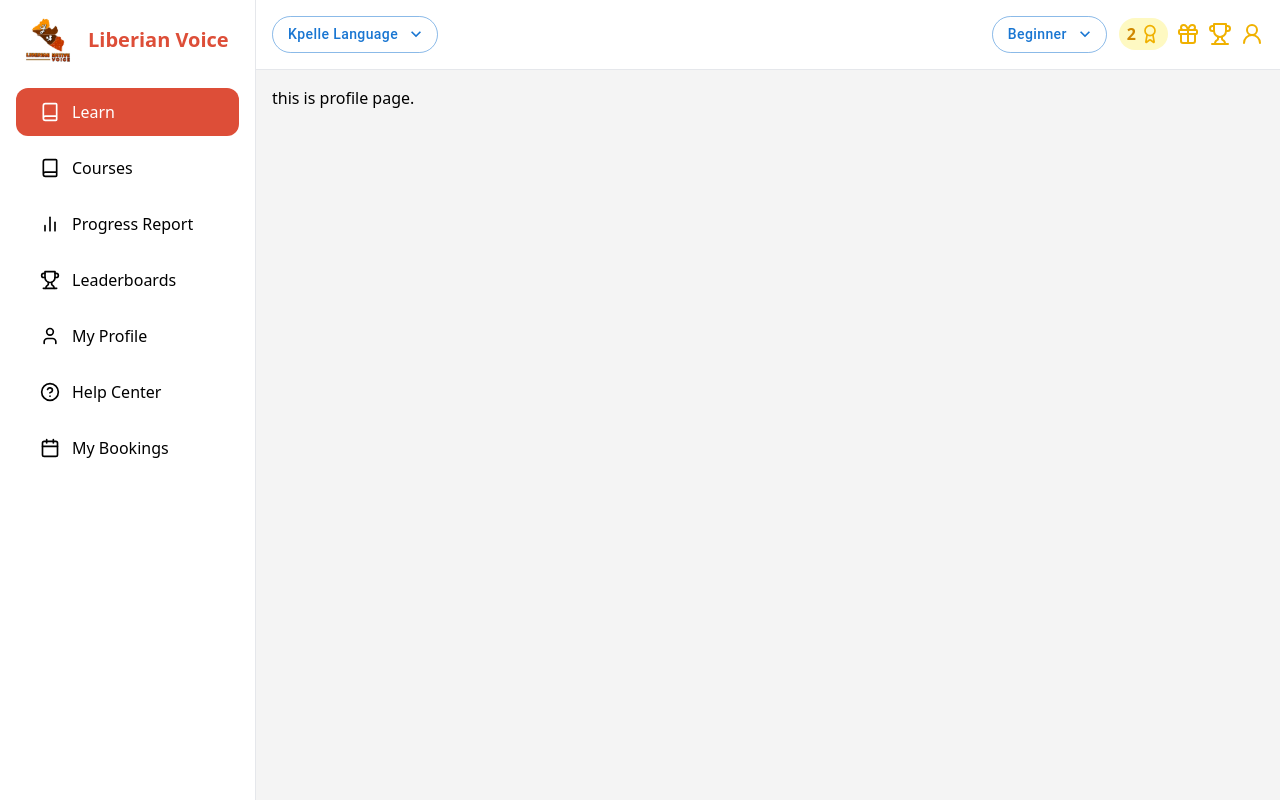
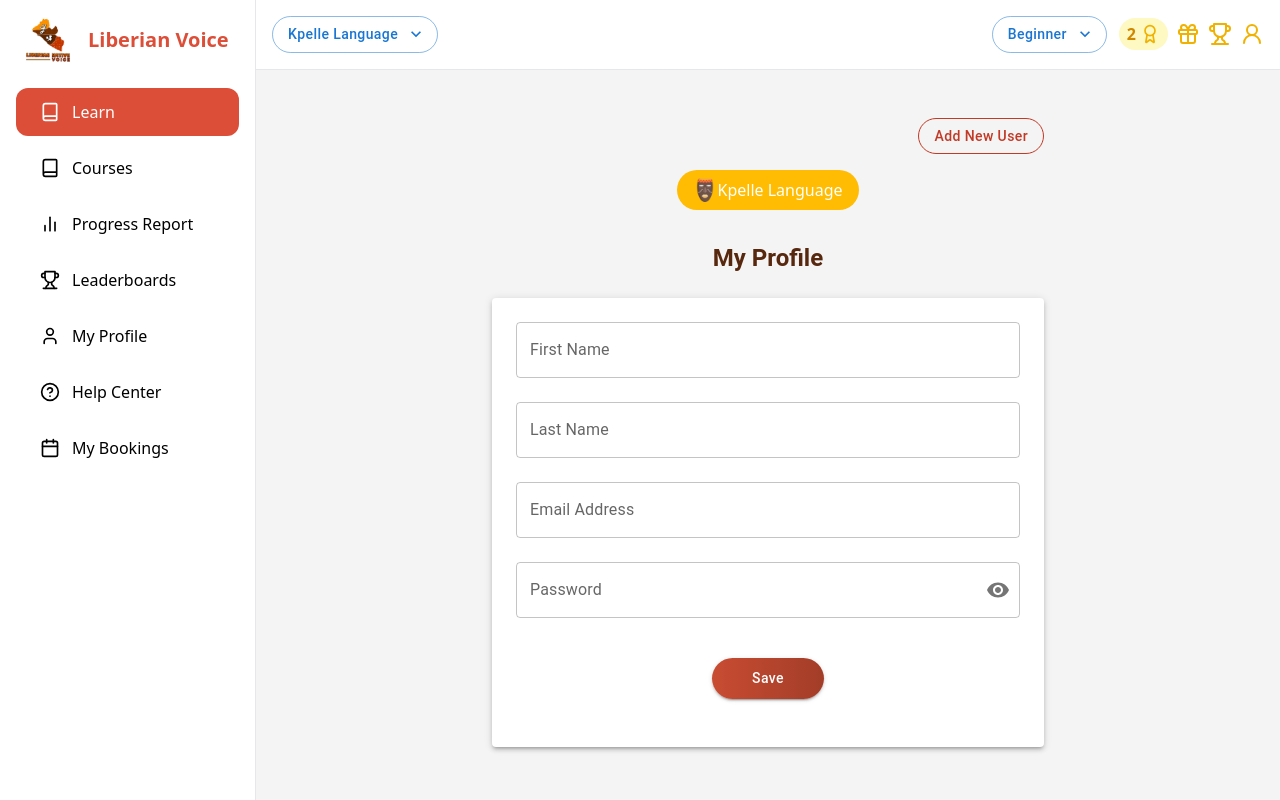
Before and after one commit to terter21002/kpelle-language-platform, a React (Vite) app in the folder frontend/: page /class/profile in a window 1280 px wide. Built offline with nearby package versions, Linux system fonts and the light colour scheme.

Commit message:
feat(frontend): profile page of class

```diff
--- a/frontend/src/pages/class/Profile.jsx
+++ b/frontend/src/pages/class/Profile.jsx
@@ -1,5 +1,168 @@
+import { useState } from "react";
+import {
+  Button,
+  TextField,
+  Typography,
+  Box,
+  IconButton,
+  InputAdornment,
+  Container,
+  Paper,
+  Stack,
+} from "@mui/material";
+import { Visibility, VisibilityOff } from "@mui/icons-material";
+
 const Profile = () => {
-  return <dev>this is profile page.</dev>;
+  const [showPassword, setShowPassword] = useState(false);
+  const [formData, setFormData] = useState({
+    firstName: "",
+    lastName: "",
+    email: "",
+    password: "",
+  });
+
+  const handleChange = (e) => {
+    const { name, value } = e.target;
+    setFormData((prev) => ({
+      ...prev,
+      [name]: value,
+    }));
+  };
+
+  const handleSubmit = (e) => {
+    e.preventDefault();
+    console.log("Form submitted:", formData);
+    // Submit logic here
+  };
+
+  const togglePasswordVisibility = () => {
+    setShowPassword((prev) => !prev);
+  };
+
+  return (
+    <Container maxWidth="sm" sx={{ py: 4 }}>
+      {/* Add New User Button */}
+      <Box display="flex" justifyContent="flex-end" mb={2}>
+        <Button
+          variant="outlined"
+          sx={{
+            color: "#C23925",
+            borderColor: "#C23925",
+            borderRadius: "999px",
+            textTransform: "none",
+          }}
+        >
+          Add New User
+        </Button>
+      </Box>
+
+      {/* Language Tag */}
+      <Box display="flex" justifyContent="center" mb={4}>
+        <Box
+          sx={{
+            display: "flex",
+            alignItems: "center",
+            backgroundColor: "#FFBC02",
+            color: "#fff",
+            borderRadius: "999px",
+            px: 2,
+            py: 1,
+          }}
+        >
+          <img
+            src="/landing_page/mask_kpelle.png"
+            alt="kpelle mask"
+            className="object-cover h-6 w-6"
+          />
+          Kpelle Language
+        </Box>
+      </Box>
+
+      {/* Heading */}
+      <Typography
+        variant="h5"
+        fontWeight="bold"
+        align="center"
+        gutterBottom
+        style={{ color: "#57270E" }}
+      >
+        My Profile
+      </Typography>
+
+      {/* Form */}
+      <Paper sx={{ p: 3, mt: 3 }} elevation={3}>
+        <form onSubmit={handleSubmit}>
+          <Stack spacing={3}>
+            <TextField
+              fullWidth
+              label="First Name"
+              name="firstName"
+              value={formData.firstName}
+              onChange={handleChange}
+              placeholder="Enter Your First Name"
+            />
+
+            <TextField
+              fullWidth
+              label="Last Name"
+              name="lastName"
+              value={formData.lastName}
+              onChange={handleChange}
+              placeholder="Enter Your Last Name"
+            />
+
+            <TextField
+              fullWidth
+              label="Email Address"
+              name="email"
+              type="email"
+              value={formData.email}
+              onChange={handleChange}
+              placeholder="Enter Email Address"
+            />
+
+            <TextField
+              fullWidth
+              label="Password"
+              name="password"
+              type={showPassword ? "text" : "password"}
+              value={formData.password}
+              onChange={handleChange}
+              placeholder="Enter Password"
+              InputProps={{
+                endAdornment: (
+                  <InputAdornment position="end">
+                    <IconButton onClick={togglePasswordVisibility} edge="end">
+                      {showPassword ? <VisibilityOff /> : <Visibility />}
+                    </IconButton>
+                  </InputAdornment>
+                ),
+              }}
+            />
+
+            <Box display="flex" justifyContent="center" pb={3} pt={2}>
+              <Button
+                type="submit"
+                variant="contained"
+                sx={{
+                  px: 5,
+                  py: 1,
+                  borderRadius: "999px",
+                  background: "linear-gradient(to right, #C84C32, #A33D28)",
+                  textTransform: "none",
+                  "&:hover": {
+                    background: "linear-gradient(to right, #A33D28, #8A3523)",
+                  },
+                }}
+              >
+                Save
+              </Button>
+            </Box>
+          </Stack>
+        </form>
+      </Paper>
+    </Container>
+  );
 };
 
 export default Profile;
```
Also changed, not shown: frontend/public/landing_page/mask_kpelle.png (added).
